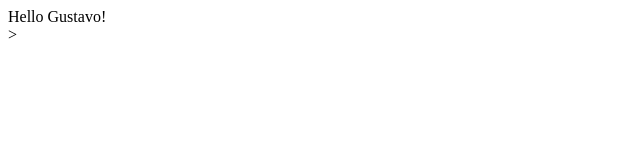
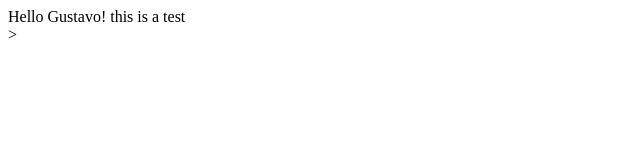
Before and after one commit to gbordapoo/demo-repo, a plain HTML site: page index.html in a window 1280 px wide. Shown: the full height of the page, 0-640 px from the left. Drawn offline with Linux system fonts and the light colour scheme.

Commit message:
added the post.html

```diff
--- a/index.html
+++ b/index.html
@@ -1 +1 @@
-<div>Hello Gustavo!</div>>
+<div>Hello Gustavo! this is a test</div>>
```
Also changed, not shown: post.html (added, +1 -0 lines).
